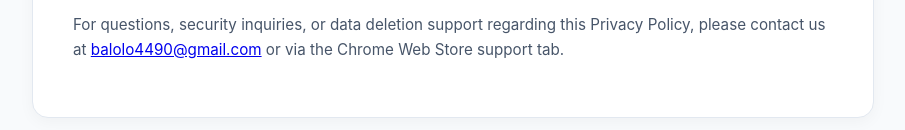
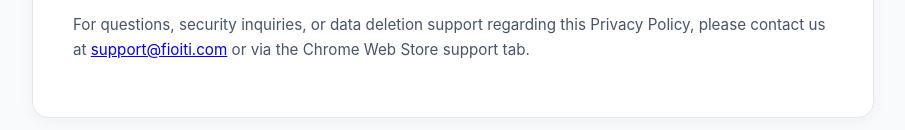
Before and after one commit to YehielHamou/drive-workspace-explorer, a plain HTML site: page privacy-policy.html in a window 1280 px wide. Shown: the part 1819-1949 px from the top of the page, without its empty margins (187-1092 px from the left). Drawn offline with Linux system fonts and the light colour scheme.

Commit message:
Update privacy-policy.html

```diff
--- a/privacy-policy.html
+++ b/privacy-policy.html
@@ -99,7 +99,7 @@
     </ul>
 
     <h2>7. Contact</h2>
-    <p>For questions, security inquiries, or data deletion support regarding this Privacy Policy, please contact us at <a href="mailto:balolo4490@gmail.com">balolo4490@gmail.com</a> or via the Chrome Web Store support tab.</p>
+    <p>For questions, security inquiries, or data deletion support regarding this Privacy Policy, please contact us at <a href="mailto:support@fioiti.com">support@fioiti.com</a> or via the Chrome Web Store support tab.</p>
 
   </main>
 </body>
```
